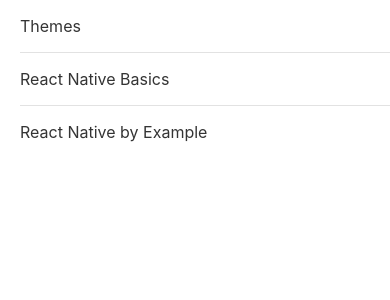
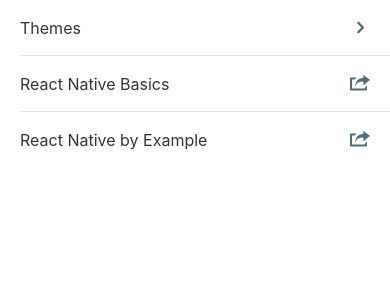
Before and after one commit to shreesh5/currency-converter, a React Native app: screen / in a window 390 px wide. Shown: the top 300 px of the page. Built offline with nearby package versions, Linux system fonts and the light colour scheme.

Commit message:
Added vector icons

```diff
--- a/package.json
+++ b/package.json
@@ -11,7 +11,8 @@
   },
   "dependencies": {
     "react": "17.0.1",
-    "react-native": "0.64.1"
+    "react-native": "0.64.1",
+    "react-native-vector-icons": "^8.1.0"
   },
   "devDependencies": {
     "@babel/core": "^7.12.9",
@@ -19,6 +20,7 @@
     "@react-native-community/eslint-config": "^2.0.0",
     "@types/jest": "^26.0.23",
     "@types/react-native": "^0.64.5",
+    "@types/react-native-vector-icons": "^6.4.7",
     "@types/react-test-renderer": "^16.9.2",
     "babel-jest": "^26.6.3",
     "eslint": "^7.14.0",
--- a/src/screens/Options.tsx
+++ b/src/screens/Options.tsx
@@ -1,10 +1,14 @@
 import React from 'react';
 import {View, Text, TouchableOpacity, StyleSheet} from 'react-native';
+import Icon from 'react-native-vector-icons/Entypo';
 
 const styles = StyleSheet.create({
   row: {
     paddingHorizontal: 20,
     paddingVertical: 16,
+    flexDirection: 'row',
+    alignItems: 'center',
+    justifyContent: 'space-between',
   },
   text: {
     fontSize: 16,
@@ -22,18 +26,21 @@
     <View>
       <TouchableOpacity style={styles.row}>
         <Text style={styles.text}>Themes</Text>
+        <Icon name="chevron-right" size={20} color="#4F6D7A" />
       </TouchableOpacity>
 
       <View style={styles.separator} />
 
       <TouchableOpacity style={styles.row}>
         <Text style={styles.text}>React Native Basics</Text>
+        <Icon name="export" size={20} color="#4F6D7A" />
       </TouchableOpacity>
 
       <View style={styles.separator} />
 
       <TouchableOpacity style={styles.row}>
         <Text style={styles.text}>React Native by Example</Text>
+        <Icon name="export" size={20} color="#4F6D7A" />
       </TouchableOpacity>
     </View>
   );
```
Also changed, not shown: 8 other files (tests, documents, lock files or other folders).
